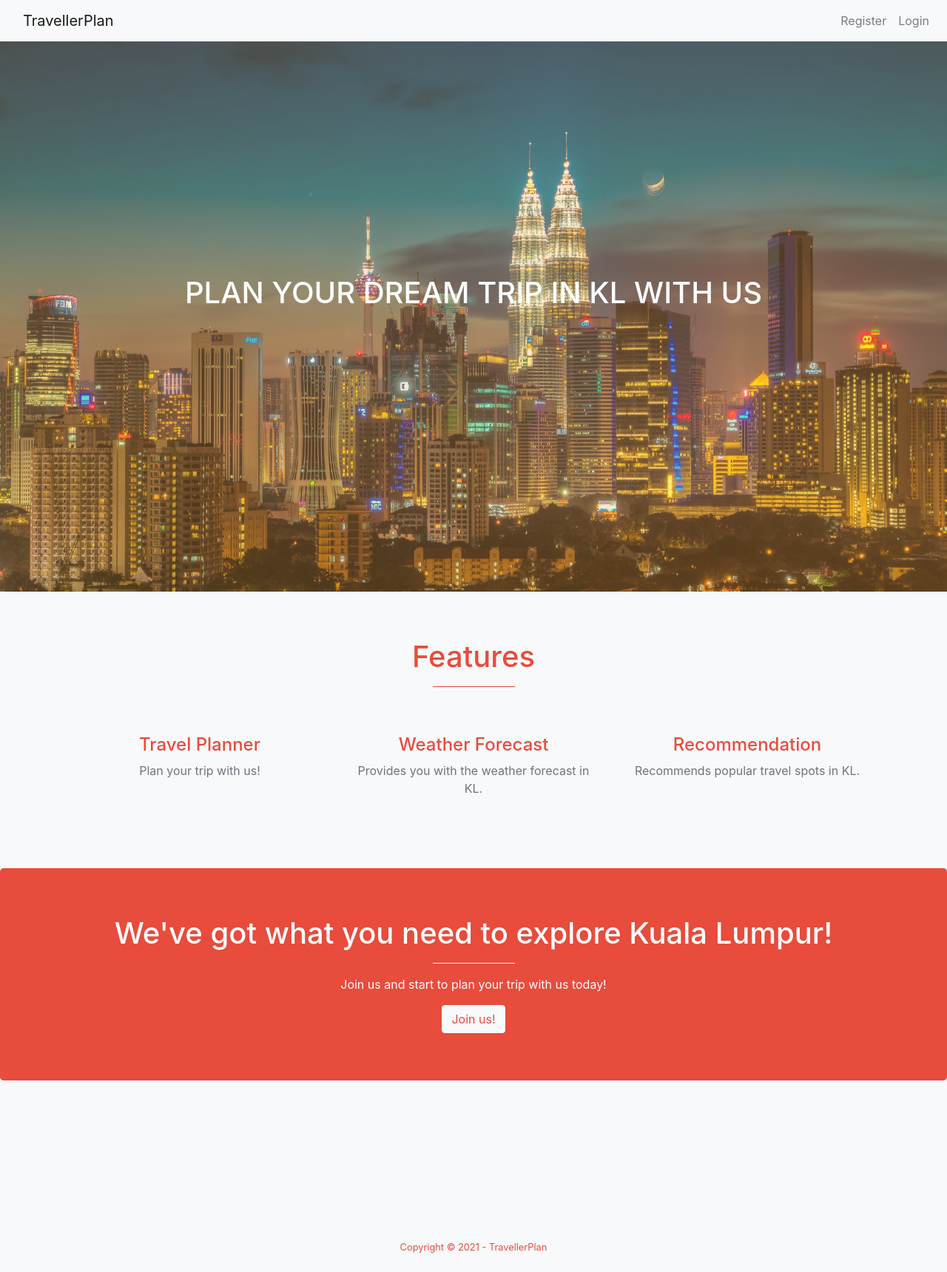
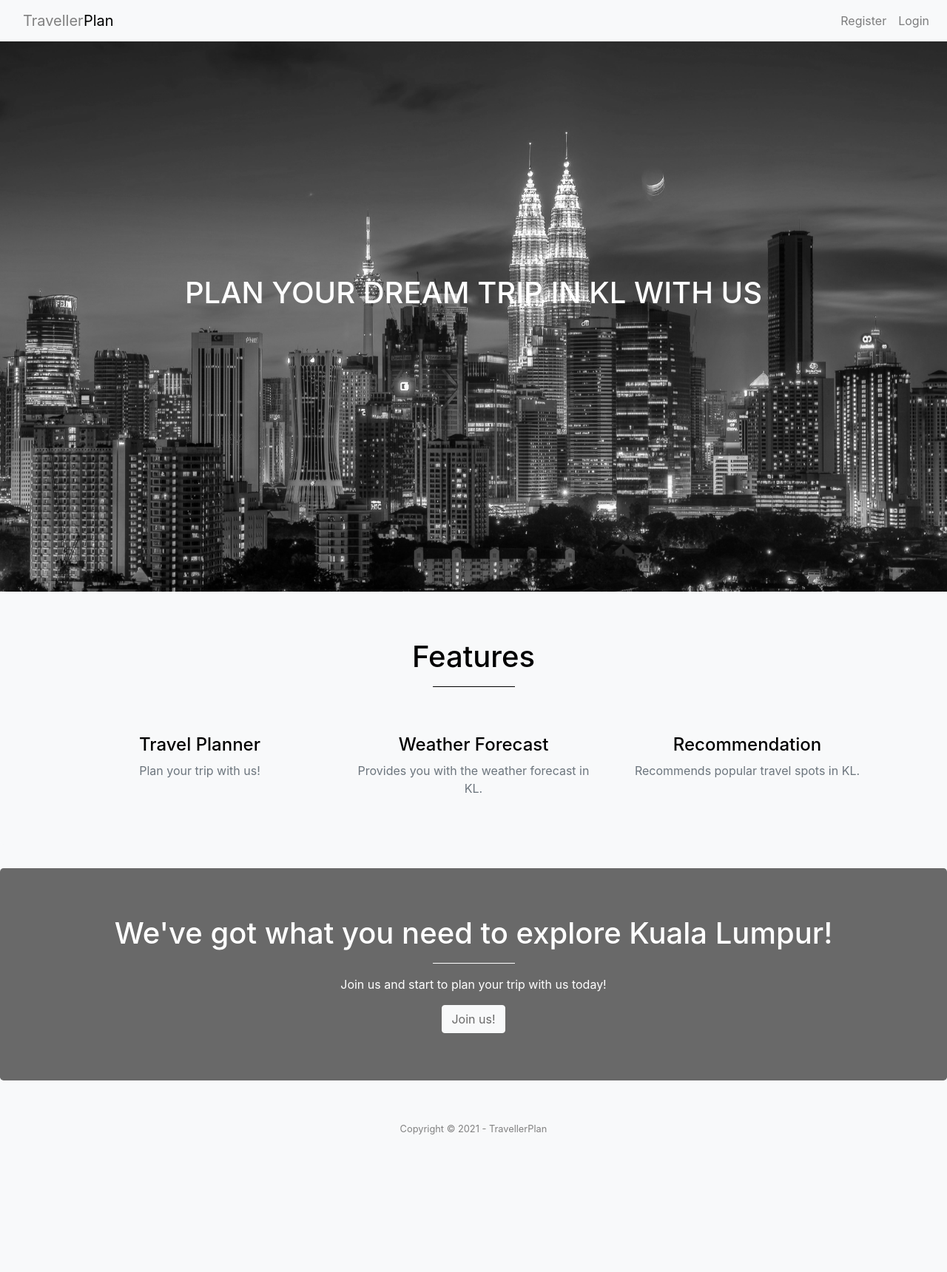
Before and after one commit to WIF3005-Team/travellerplan, a Django app: page / in a window 1280 px wide. Shown: the whole page at 74% size. After the commit the page ends 1534 px from the top, so only its background shows below. Run offline with Django 3.2, Linux system fonts and the light colour scheme; some libraries are stand-ins or nearby versions.

Commit message:
Maintenance Home Page & Register Page
Groomative Maintenance

```diff
--- a/travellerplan/home/templates/home/base.html
+++ b/travellerplan/home/templates/home/base.html
@@ -13,7 +13,8 @@
     <body class="bg-light">
         <nav class="navbar navbar-expand-lg navbar-light bg-light fixed-top">
             <div class="container">
-                <a class="navbar-brand {% if nav != 'home' %}text-muted{% endif %}" href="{% url 'home' %}">TravellerPlan</a>
+<!--                <a class="navbar-brand {% if nav != 'home' %}text-muted{% endif %}" href="{% url 'home' %}">TravellerPlan</a>-->
+                <a class="navbar-brand" href="{% url 'home' %}"><span style="color: grey;">Traveller</span><span style="color: black;">Plan</span></a>
                 <button class="navbar-toggler" type="button" data-toggle="collapse" data-target="#navbarSupportedContent" aria-controls="navbarSupportedContent" aria-expanded="false" aria-label="Toggle navigation">
                     <span class="navbar-toggler-icon"></span>
                 </button>
@@ -34,25 +35,35 @@
             </div>
         </nav>
 
+        {% if messages %}
+        <div class="container">
+            {% for message in messages %}
+                <div class="alert alert-{{ message.tags }}">
+                    {{ message }}
+                </div>
+            {% endfor %}
+        </div>
+        {% endif %}
+
         {% block home %} {% endblock home %}
 
-        <div class="jumbotron jumbotron-fluid bg-light">
-            <div class="container">
-                {% if messages %}
-                    {% for message in messages %}
-                        <div class="alert alert-{{ message.tags }}">
-                            {{ message }}
-                        </div>
-                    {% endfor %}
-                {% endif %}
-                {% block content %} {% endblock content %}
-            </div>
-        </div>
+<!--        <div class="jumbotron jumbotron-fluid bg-light">-->
+<!--            <div class="container">-->
+<!--                {% if messages %}-->
+<!--                    {% for message in messages %}-->
+<!--                        <div class="alert alert-{{ message.tags }}">-->
+<!--                            {{ message }}-->
+<!--                        </div>-->
+<!--                    {% endfor %}-->
+<!--                {% endif %}-->
+<!--                {% block content %} {% endblock content %}-->
+<!--            </div>-->
+<!--        </div>-->
 
         <footer class="bg-light py-4">
             <div class="container">
               <div class="small text-center text-muted" style="color:rgb(231, 76, 60);">
-                <span style="color:rgb(231, 76, 60);">Copyright &copy; 2021 - TravellerPlan</span>
+                <span style="color: grey;">Copyright &copy; 2021 - TravellerPlan</span>
               </div>
             </div>
         </footer>
--- a/travellerplan/home/templates/home/home.html
+++ b/travellerplan/home/templates/home/home.html
@@ -9,8 +9,7 @@ min-height: 500px;
 background-image: url({% static 'home/header.jpg' %});
 background-size: cover;
 background-position: center;
-background-repeat: no-repeat;
-box-shadow:inset 0 0 0 2000px rgba(250, 190, 88, 0.3);">
+background-repeat: no-repeat;">
     <div class="container h-100">
         <div class="row h-100 align-items-center">
           <div class="col-12 text-center">
@@ -22,8 +21,8 @@ box-shadow:inset 0 0 0 2000px rgba(250, 190, 88, 0.3);">
 
 <div class="jumbotron bg-light">
     <div class="container text-center">
-      <h1 style="color:rgb(231, 76, 60)">Features</h1>
-      <hr style="border-color:rgb(231, 76, 60)" width="10%">
+      <h1 style="color: black">Features</h1>
+      <hr style="border-color: black" width="10%">
 
       <section class="page-section" id="services">
         <div class="container">
@@ -31,7 +30,7 @@ box-shadow:inset 0 0 0 2000px rgba(250, 190, 88, 0.3);">
             <div class="col-lg-4 col-md-8 text-center">
               <div class="mt-5">
                 <!-- //BUG add font awesome icon calender -->
-                <h3 class="h4 mb-2" style="color:rgb(231, 76, 60)">Travel Planner</h3>
+                <h3 class="h4 mb-2" style="color: black">Travel Planner</h3>
                 <p class="text-muted mb-0">
                   Plan your trip with us!
                 </p>
@@ -40,7 +39,7 @@ box-shadow:inset 0 0 0 2000px rgba(250, 190, 88, 0.3);">
             <div class="col-lg-4 col-md-8 text-center">
               <div class="mt-5">
                 <!-- //BUG add font awesome icon weather -->
-                <h3 class="h4 mb-2" style="color:rgb(231, 76, 60)">Weather Forecast</h3>
+                <h3 class="h4 mb-2" style="color: black">Weather Forecast</h3>
                 <p class="text-muted mb-0">
                   Provides you with the weather forecast in KL.
                 </p>
@@ -49,7 +48,7 @@ box-shadow:inset 0 0 0 2000px rgba(250, 190, 88, 0.3);">
             <div class="col-lg-4 col-md-8 text-center">
               <div class="mt-5">
                 <!-- //BUG add font awesome icon location pin? -->
-                <h3 class="h4 mb-2" style="color:rgb(231, 76, 60)">Recommendation</h3>
+                <h3 class="h4 mb-2" style="color: black">Recommendation</h3>
                 <p class="text-muted mb-0">
                   Recommends popular travel spots in KL.
                 </p>
@@ -62,7 +61,7 @@ box-shadow:inset 0 0 0 2000px rgba(250, 190, 88, 0.3);">
     </div>
 </div>
 
-<div class="jumbotron" style="background-color:rgb(231, 76, 60);">
+<div class="jumbotron" style="background-color: dimgrey">
     <div class="container text-center">
       <h1 style="color:white">We've got what you need to explore Kuala Lumpur!</h1>
       <hr style="border-color:white" width="10%">
@@ -71,7 +70,7 @@ box-shadow:inset 0 0 0 2000px rgba(250, 190, 88, 0.3);">
     <div class="container">
         <div class="row">
           <div class="col text-center">
-            <a class="btn btn-light" href="#" role="button"><span style="color:rgb(231, 76, 60);">Join us!</span></a>
+            <a class="btn btn-light" href="#" role="button"><span style="color: dimgrey;">Join us!</span></a>
           </div>
         </div>
       </div>
--- a/travellerplan/users/forms.py
+++ b/travellerplan/users/forms.py
@@ -8,3 +8,8 @@ class UserRegisterForm(UserCreationForm):
     class Meta:
         model = User
         fields = ['username', 'first_name', 'last_name',  'email',  'password1', 'password2']
+
+        help_texts = {
+            'username': None,
+            'email': None,
+        }
```
Also changed, not shown: travellerplan/users/templates/users/register.html (+44 -9 lines), travellerplan/home/static/home/header.jpg, travellerplan/home/static/home/register.jpg (added).
